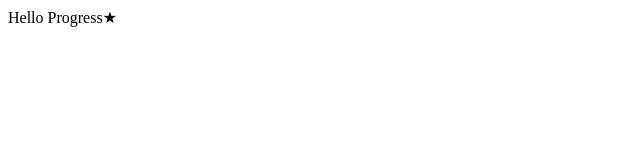
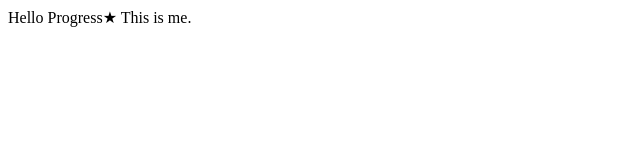
Before and after one commit to gugu-and-company/basic_php_wareki3, a plain HTML site: page index.html in a window 1280 px wide. Shown: the full height of the page, 0-640 px from the left. Drawn offline with Linux system fonts and the light colour scheme.

Commit message:
⚡️ Change body

```diff
--- a/index.html
+++ b/index.html
@@ -8,5 +8,7 @@
 </head>
 <body>
     Hello Progress★
+    This is me.
+
 </body>
 </html>
```
